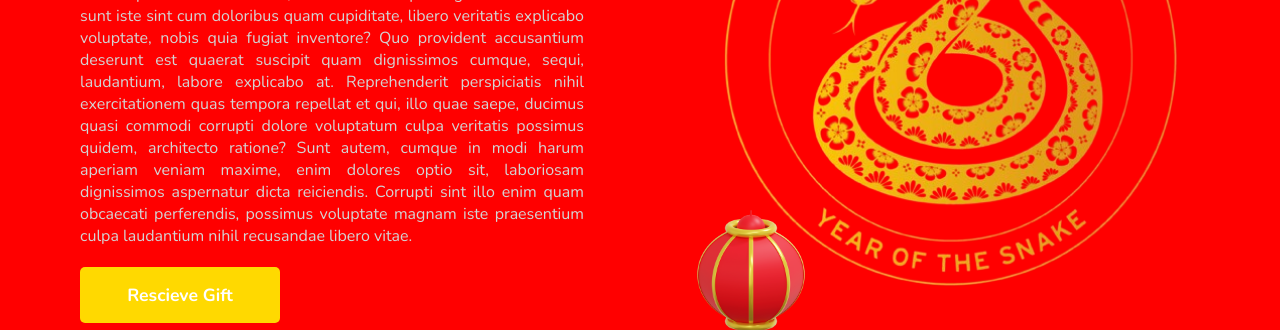
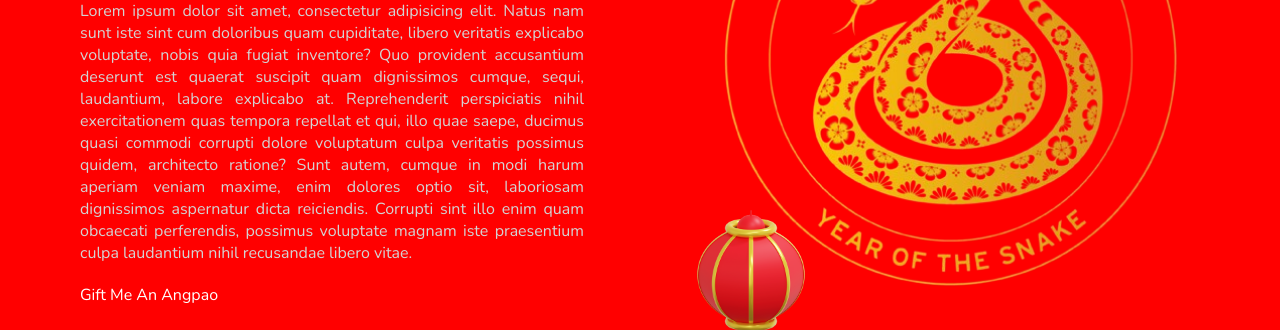
Before and after one commit to leezii03/CNY-Landing-Page, a plain HTML site: page index.html in a window 1280 px wide. Shown: the part 343-673 px from the top of the page. Drawn offline with nearby package versions, Linux system fonts and the light colour scheme.

Commit message:
Update index.html

```diff
--- a/index.html
+++ b/index.html
@@ -59,7 +59,7 @@
                 magnam iste praesentium culpa laudantium nihil recusandae libero vitae.
             </p>
 
-            <button>Rescieve Gift</button>
+            <a class="gift" href="https://pay.ababank.com/nJ6ZDs6rDK2i2b1U6">Gift Me An Angpao</a>
 
             <div class="social">
                 <a href="https://web.facebook.com/lawliet.394"><i class="ri-facebook-box-fill"></i></a>
```
